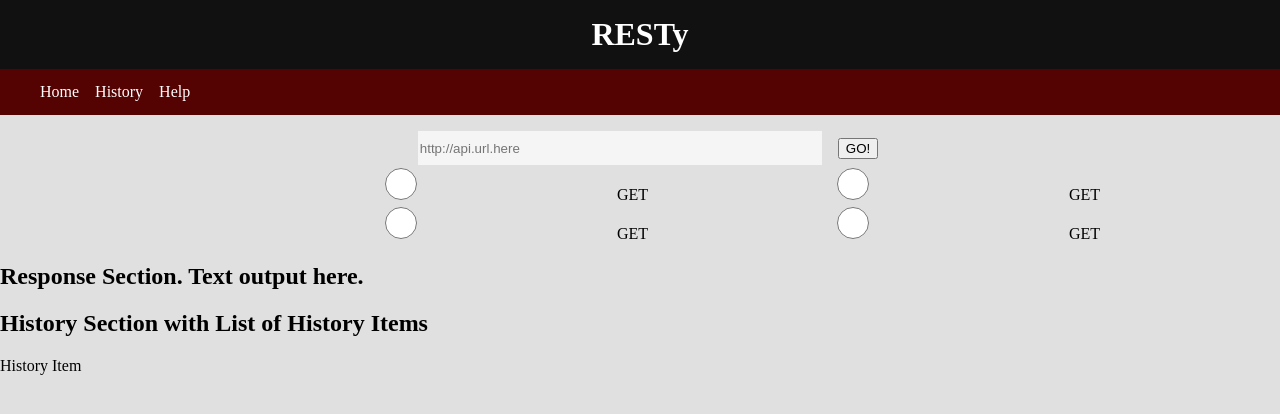
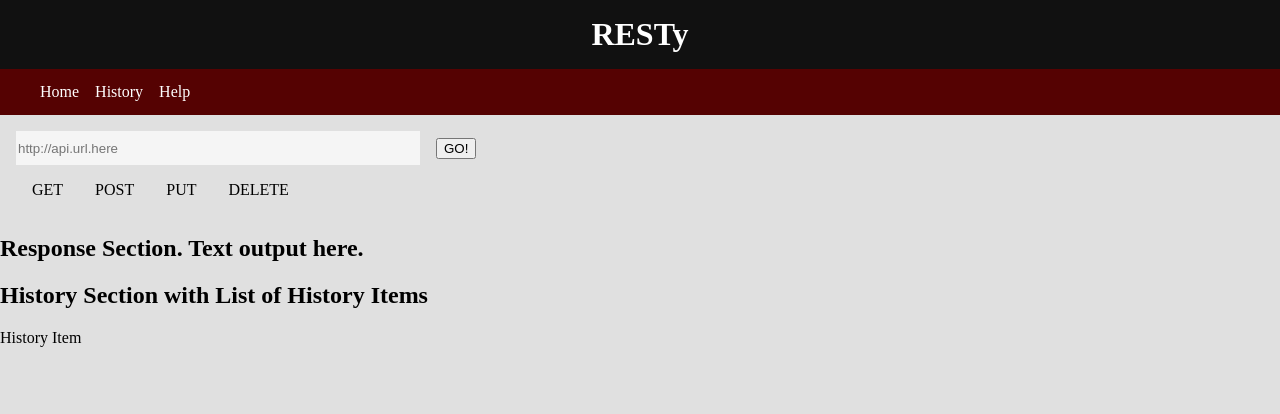
Before and after one commit to RhoneLachner/lab-29-resty, a React app: page / in a window 1280 px wide. Shown: the top 414 px of the page. Built offline with nearby package versions, Linux system fonts and the light colour scheme.

Commit message:
radiobutton styling

```diff
--- a/src/components/sectionView/RequestView.jsx
+++ b/src/components/sectionView/RequestView.jsx
@@ -12,19 +12,19 @@ export default class RequestView extends Component {
             <button>GO!</button>
 
             {/* RADIO BUTTONS HERE */}
-            <div className={styles.radioDiv}>
+            <div className={styles.radioButtons}>
 
               <input type="radio" name="method" value="get" />
               <label htmlFor="get">GET</label>
 
               <input type="radio" name="method" value="post" />
-              <label htmlFor="get">GET</label>
+              <label htmlFor="get">POST</label>
 
               <input type="radio" name="method" value="put" />
-              <label htmlFor="get">GET</label>
+              <label htmlFor="get">PUT</label>
 
               <input type="radio" name="method" value="delete" />
-              <label htmlFor="get">GET</label>
+              <label htmlFor="get">DELETE</label>
 
             </div>
 
--- a/src/containers/RestyHome.css
+++ b/src/containers/RestyHome.css
@@ -10,9 +10,9 @@
         padding: 1rem;
         margin: 0%;
         color: rgb(255, 255, 255);
+        }
     }
 
-    }
     .redHeader {
         height: 2rem;
         margin-top: 0;
@@ -30,9 +30,28 @@
             margin-right: 1rem;
             vertical-align: center;
             color: white;
-
         }
     }
+
+.radioButtons input {
+    opacity: 0;
+    position: fixed;
+    width: 0;
+
+  }
+
+.radioButtons label {
+    margin: 1rem;
+    display: inline-block;
+    justify-self: left;
+    background-color: #e0e0e0;
+
+}
+
+.radioButtons {
+
+    justify-self: left;
+}
 
 html, head, body {
     padding: 0%;
@@ -51,12 +70,13 @@ background-color: #e0e0e0;;}
     form {
 display: inline-block;
 margin-left: 1rem;
+justify-content: left;
     }
     input {
         display: inline-block;
         justify-items: left;
-        justify-content: center;
-        justify-self: center;
+        justify-content: left;
+        justify-self: left;
         text-align: left;
         margin-right: 1rem;
         background-color: #f5f5f5;
```
